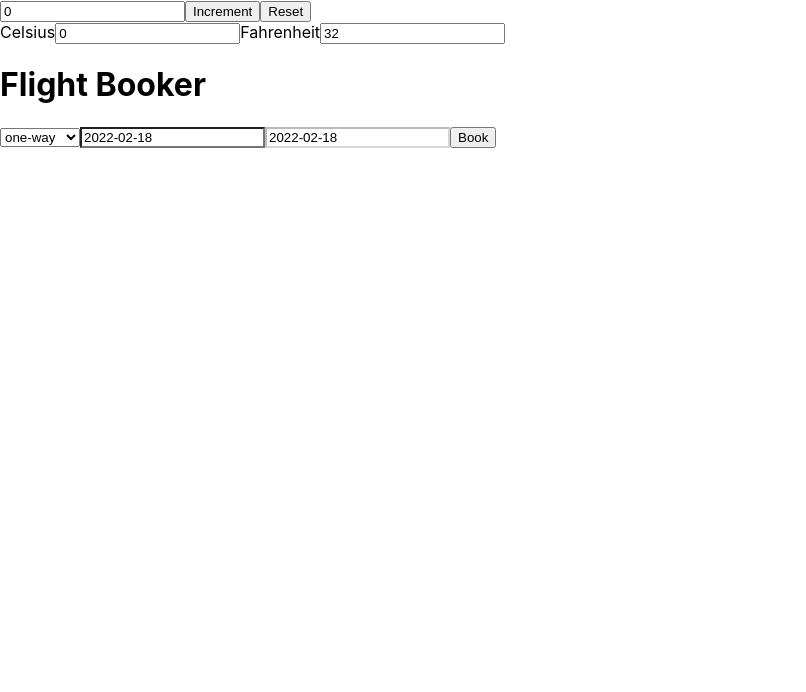
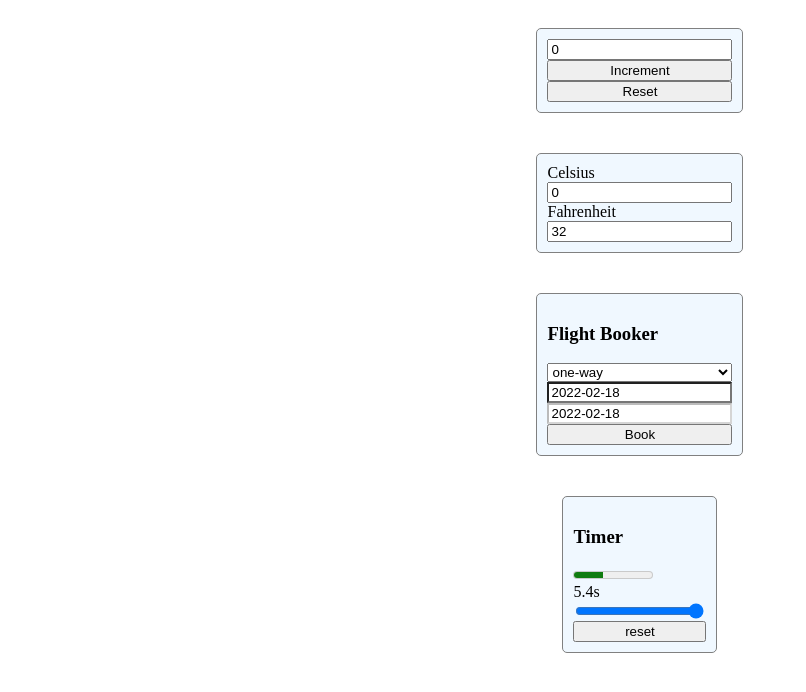
Before and after one commit to DaveMadden/seven-gui-ts, a React (Create React App) app: page / in a window 1280 px wide. Shown: the top 692 px of the page, without its empty margins (0-806 px from the left). Built offline with nearby package versions, Linux system fonts and the light colour scheme.

Commit message:
timer working

```diff
--- a/src/App.css
+++ b/src/App.css
@@ -1,40 +1,9 @@
-.App {
-	text-align: center;
-}
-
-.App-logo {
-	height: 40vmin;
-	pointer-events: none;
-}
-
-@media (prefers-reduced-motion: no-preference) {
-	.App-logo {
-		animation: App-logo-spin infinite 20s linear;
-	}
-}
-
-.App-header {
-	background-color: #282c34;
-	min-height: 100vh;
+.app {
 	display: flex;
 	flex-direction: column;
 	align-items: center;
-	justify-content: center;
-	font-size: calc(10px + 2vmin);
-	color: white;
-}
-
-.App-link {
-	color: #61dafb;
-}
-
-@keyframes App-logo-spin {
-	from {
-		transform: rotate(0deg);
-	}
-	to {
-		transform: rotate(360deg);
-	}
+	max-width: 70%;
+	margin: auto;
 }
 
 .err {
@@ -45,3 +14,13 @@
 	background-color: white;
 	color: black;
 }
+
+.thing {
+	border: 1px solid grey;
+	border-radius: 5px;
+	margin: 20px;
+	padding: 10px;
+	background-color: aliceblue;
+	display: flex;
+	flex-direction: column;
+}
--- a/src/App.tsx
+++ b/src/App.tsx
@@ -3,6 +3,7 @@ import './App.css';
 import Counter from './Counter'
 import FlightBooker from './FlightBooker';
 import TempConv from './TempConv';
+import { Timer } from './Timer';
 
 function App() {
   return (
@@ -10,6 +11,7 @@ function App() {
       <Counter />
       <TempConv />
       <FlightBooker />
+      <Timer />
     </div>
   );
 }
--- a/src/Counter.tsx
+++ b/src/Counter.tsx
@@ -5,7 +5,7 @@ function Counter() {
     const [counter, setCounter] = useState(0);
 
     return (
-        <div className="counter">
+        <div className="thing">
             <input
                 type="number"
                 name="counter"
--- a/src/FlightBooker.tsx
+++ b/src/FlightBooker.tsx
@@ -5,7 +5,7 @@ function FlightBooker() {
 
     const [flightType, setFlightType] = useState("one-way");
     const [start, setStart] = useState(new Date().toISOString().substring(0, 10))
-    const [end, setEnd] = useState(new Date().toISOString().substring(0, 10)) //.toISOString().substring(0, 10)
+    const [end, setEnd] = useState(new Date().toISOString().substring(0, 10))
     const [bookable, setBookable] = useState(true)
     const [error, setError] = useState("")
 
@@ -34,13 +34,13 @@ function FlightBooker() {
         }
     }, [end, start, error])
 
-    useEffect(()=>{
+    useEffect(()=>{ //while the return flight is disabled, make sure its value stays the same as the outbound flight
         setEnd(start);
     }, [flightType, start])
 
     return (
-        <div className="flightbooker">
-            <h1>Flight Booker</h1>
+        <div className="thing">
+            <h3>Flight Booker</h3>
             <select
                 name="flight"
                 onChange={(e) => setFlightType(e.target.value)}
--- a/src/TempConv.tsx
+++ b/src/TempConv.tsx
@@ -22,7 +22,7 @@ function TempConv() {
     }
 
     return (
-        <div className="tempconv">
+        <div className="thing">
             <label htmlFor="temp_c">Celsius</label>
             <input
                 type="number"
--- /dev/null
+++ b/src/Timer.tsx
@@ -0,0 +1,26 @@
+import React, {useState, useEffect} from 'react'
+
+export const Timer = () => {
+
+    const [duration, setDuration] = useState<number>(15)
+    const [elapsed, setElapsed] = useState<number>(0)
+
+    useEffect(() => { //runs on load: needs to start the timer going
+        console.log("useeffect once on load")
+        let id = setInterval(()=>{
+            setElapsed(c=> c + 0.1)
+        }, 100);
+        return () => clearInterval(id)
+    })
+
+  return (
+    <div className="thing">
+        <h3>Timer</h3>
+        <meter id="meter" value={elapsed/duration}/>
+        <label>{elapsed.toFixed(1)}s</label>
+        <input type="range" id="range" min="1" max="30" onChange={(e)=> setDuration(parseInt(e.target.value))} />
+        <button type="reset" onClick={()=> setElapsed(0)}>reset</button>
+    </div>
+
+  )
+}
--- a/src/index.css
+++ /dev/null
@@ -1,13 +0,0 @@
-body {
-  margin: 0;
-  font-family: -apple-system, BlinkMacSystemFont, 'Segoe UI', 'Roboto', 'Oxygen',
-    'Ubuntu', 'Cantarell', 'Fira Sans', 'Droid Sans', 'Helvetica Neue',
-    sans-serif;
-  -webkit-font-smoothing: antialiased;
-  -moz-osx-font-smoothing: grayscale;
-}
-
-code {
-  font-family: source-code-pro, Menlo, Monaco, Consolas, 'Courier New',
-    monospace;
-}
--- a/src/index.tsx
+++ b/src/index.tsx
@@ -1,6 +1,6 @@
 import React from 'react';
 import ReactDOM from 'react-dom';
-import './index.css';
+// import './index.css';
 import App from './App';
 import reportWebVitals from './reportWebVitals';
 
```
Also changed, not shown: 1 other file (tests, documents, lock files or other folders).
